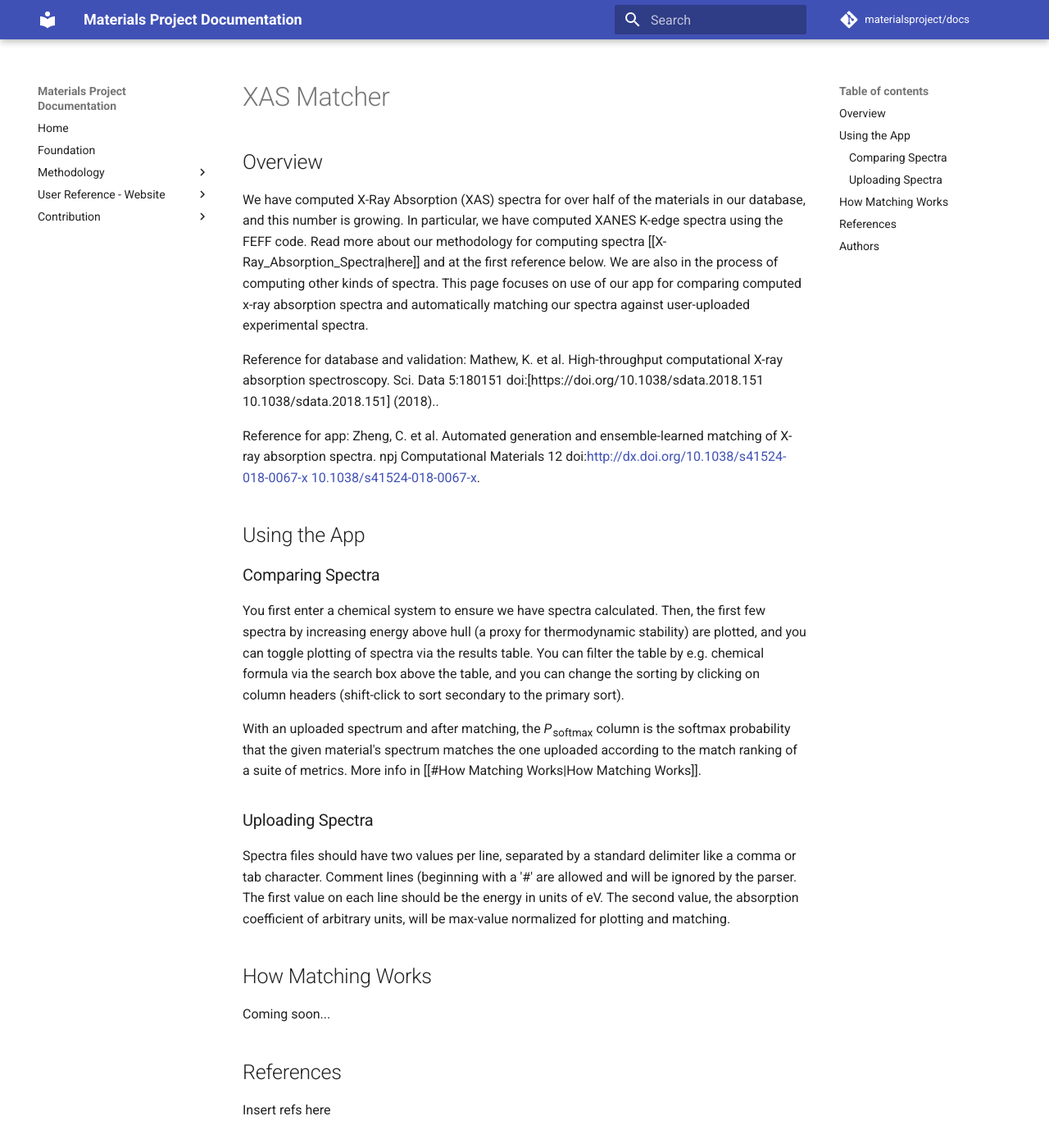
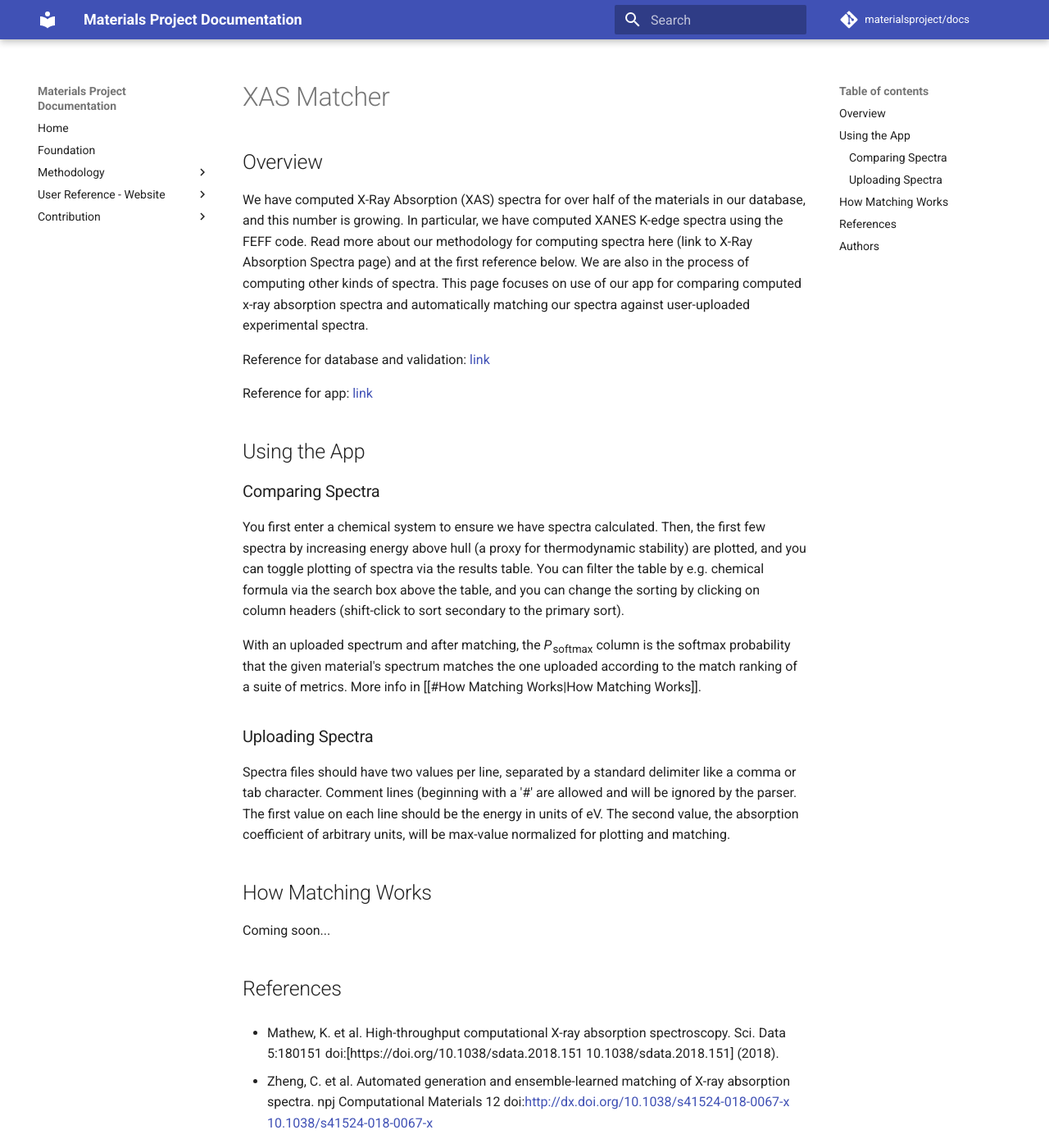
Before and after one commit to materialsproject/docs, an MkDocs documentation site: the page built from docs/user-guide/xas-matcher.md, in a window 1280 px wide and 1400 px high. Shown: the whole window at 82% size. Built offline with MkDocs 1.6.1 and Material for MkDocs 9.7.7, drawn with Linux system fonts in a browser that asks for light colours; comment, search, counter and statistics services are not loaded; some of the changed lines change nothing that is shown.

Commit message:
Test ref link

```diff
--- a/docs/user-guide/xas-matcher.md
+++ b/docs/user-guide/xas-matcher.md
@@ -1,10 +1,10 @@
 # XAS Matcher
 ## Overview
-We have computed X-Ray Absorption (XAS) spectra for over half of the materials in our database, and this number is growing. In particular, we have computed XANES K-edge spectra using the FEFF code. Read more about our methodology for computing spectra [[X-Ray_Absorption_Spectra|here]] and at the first reference below. We are also in the process of computing other kinds of spectra. This page focuses on use of our app for comparing computed x-ray absorption spectra and automatically matching our spectra against user-uploaded experimental spectra.
+We have computed X-Ray Absorption (XAS) spectra for over half of the materials in our database, and this number is growing. In particular, we have computed XANES K-edge spectra using the FEFF code. Read more about our methodology for computing spectra here (link to X-Ray Absorption Spectra page) and at the first reference below. We are also in the process of computing other kinds of spectra. This page focuses on use of our app for comparing computed x-ray absorption spectra and automatically matching our spectra against user-uploaded experimental spectra.
 
-Reference for database and validation: <ref>Mathew, K. et al. High-throughput computational X-ray absorption spectroscopy. Sci. Data 5:180151 doi:[https://doi.org/10.1038/sdata.2018.151 10.1038/sdata.2018.151] (2018).</ref>.
+Reference for database and validation: [link](#references)
 
-Reference for app: <ref> Zheng, C. et al. Automated generation and ensemble-learned matching of X-ray absorption spectra. npj Computational Materials 12 doi:[http://dx.doi.org/10.1038/s41524-018-0067-x 10.1038/s41524-018-0067-x](2018).</ref>
+Reference for app: [link](#references)
 
 ## Using the App
 
@@ -23,7 +23,9 @@
 
 ## References
 
-Insert refs here
+* Mathew, K. et al. High-throughput computational X-ray absorption spectroscopy. Sci. Data 5:180151 doi:[https://doi.org/10.1038/sdata.2018.151 10.1038/sdata.2018.151] (2018).
+
+* Zheng, C. et al. Automated generation and ensemble-learned matching of X-ray absorption spectra. npj Computational Materials 12 doi:[http://dx.doi.org/10.1038/s41524-018-0067-x 10.1038/s41524-018-0067-x](2018)
 
 ## Authors
 
```
